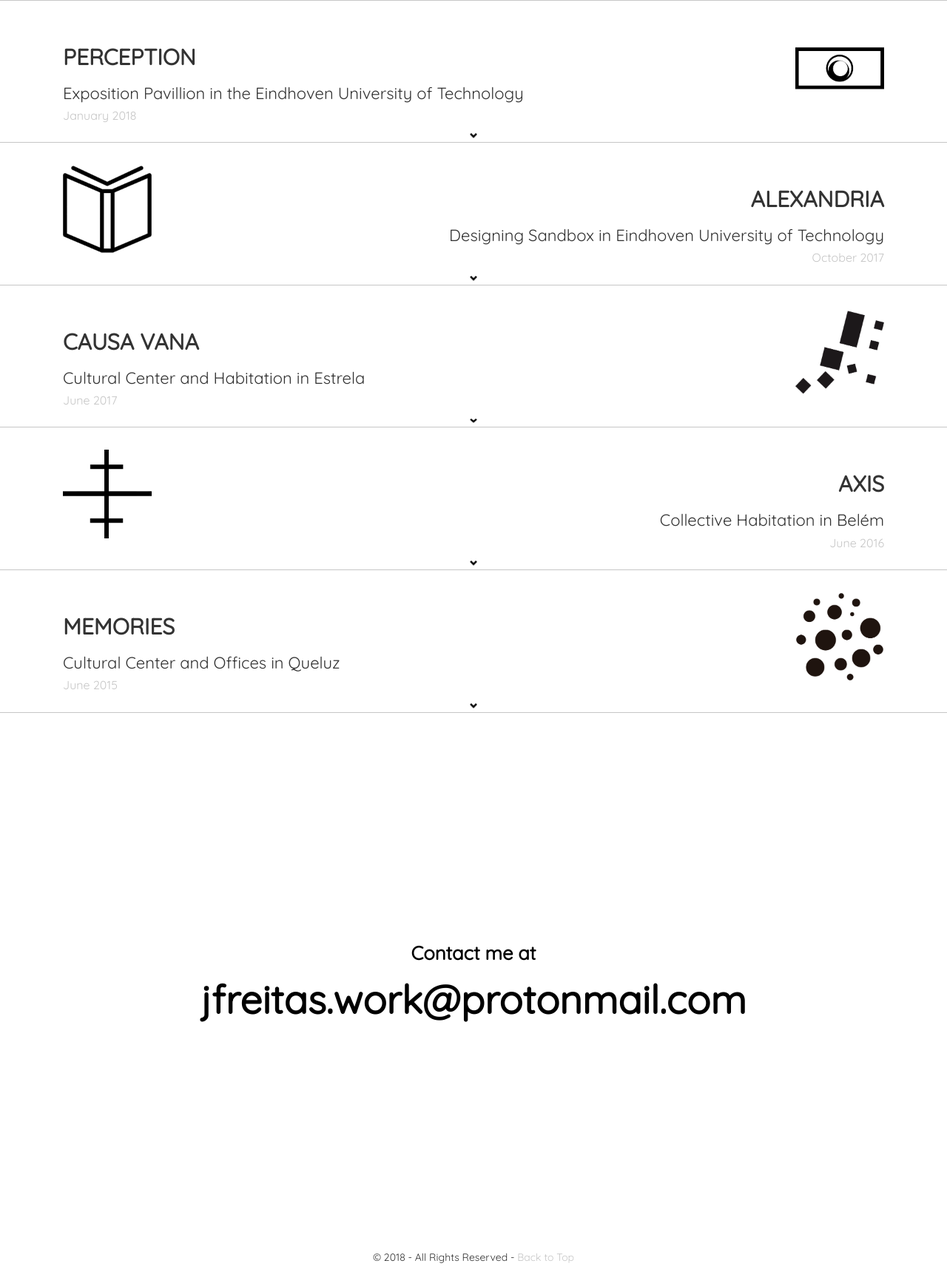
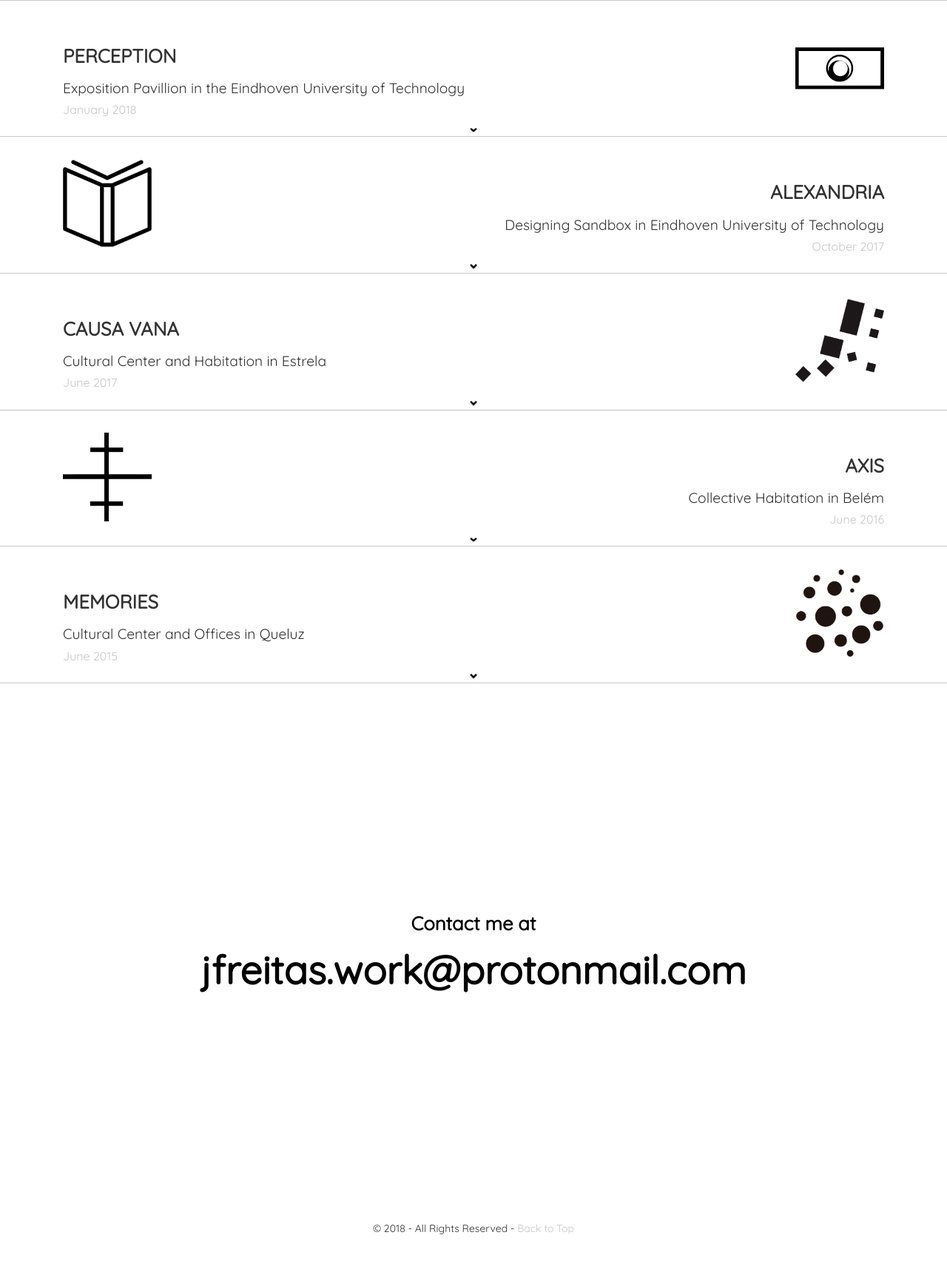
Before and after one commit to archifreitas/archifreitas.github.io, a Jekyll site: the page portfolio.html, which Jekyll copies as it is, in a window 1280 px wide. Shown: the part 2201-3921 px from the top of the page at 74% size. Built offline with Jekyll 4.4.1, drawn with Linux system fonts in a browser that asks for light colours; nearby versions of some CDN libraries; library files that are not in the unit come from our copies; after the commit the page ends 3882 px from its top, so only the background shows below that.

Commit message:
update text projects

```diff
--- a/assets/css/index.css
+++ b/assets/css/index.css
@@ -105,6 +105,15 @@ a.top-text:hover {
 p.brain-text {
   padding-top: 0px;
   text-align: left;
+}
+
+h2.project-title {
+	font-size:2vw;
+	font-weight:bold;
+}
+
+h3.project-subtitle {
+	font-size:1.5vw;
 }
 
 h2.text-max {
@@ -449,6 +458,15 @@ a.clickbait:hover {
 			text-align: justify;
 		}
 
+		h2.project-title {
+			font-size:4vw;
+			font-weight:bold;
+		}
+
+		h3.project-subtitle {
+			font-size:3.5vw;
+		}
+
 		img.icon {
 			display: inline;
 			float: right;
@@ -463,7 +481,7 @@ a.clickbait:hover {
 
 		#myImg {
 				height:180px;
-				width:350px;
+				width:100%;
 				border: 1px solid #c6c6c6;
 				z-index:2;
 		    border-radius: 5px;
--- a/portfolio.html
+++ b/portfolio.html
@@ -235,8 +235,8 @@
     <div class="container" style="padding-top: 30px">
       <div class="row" onclick="hideShow0()" style="cursor:pointer">
         <div class="col-lg-10 col-8" style="padding-top: 10px; text-align: left">
-          <h2><strong>PERCEPTION</strong></h2>
-          <h3>Exposition Pavillion in the Eindhoven University of Technology</h3>
+          <h2 class="project-title"><strong>PERCEPTION</strong></h2>
+          <h3 class="project-subtitle">Exposition Pavillion in the Eindhoven University of Technology</h3>
           <h4 class="text-grey">January 2018</h4>
         </div>
         <div class="col-lg-2 col-4">
@@ -294,8 +294,8 @@
           <img class="icon-left" src="assets/img/proj2/icon.png">
         </div>
         <div class="col-lg-10 col-8" style="padding-top: 10px; text-align: right">
-          <h2><strong>ALEXANDRIA</strong></h2>
-          <h3>Designing Sandbox in Eindhoven University of Technology</h3>
+          <h2 class="project-title"><strong>ALEXANDRIA</strong></h2>
+          <h3 class="project-subtitle">Designing Sandbox in Eindhoven University of Technology</h3>
           <h4 class="text-grey">October 2017</h4>
         </div>
       </div>
@@ -349,8 +349,8 @@
     <div class="container" style="padding-top: 30px">
       <div class="row" onclick="hideShow2()" style="cursor:pointer">
         <div class="col-lg-10 col-8" style="padding-top: 10px; text-align: left">
-          <h2><strong>CAUSA VANA</strong></h2>
-          <h3>Cultural Center and Habitation in Estrela</h3>
+          <h2 class="project-title"><strong>CAUSA VANA</strong></h2>
+          <h3 class="project-subtitle">Cultural Center and Habitation in Estrela</h3>
           <h4 class="text-grey">June 2017</h4>
         </div>
         <div class="col-lg-2 col-4">
@@ -416,8 +416,8 @@
           <img class="icon-left" src="assets/img/proj4/icon.png">
         </div>
         <div class="col-lg-10 col-8" style="padding-top: 10px; text-align: right">
-          <h2><strong>AXIS</strong></h2>
-          <h3>Collective Habitation in Belém</h3>
+          <h2 class="project-title"><strong>AXIS</strong></h2>
+          <h3 class="project-subtitle">Collective Habitation in Belém</h3>
           <h4 class="text-grey">June 2016</h4>
         </div>
       </div>
@@ -470,8 +470,8 @@
     <div class="container" style="padding-top: 30px">
       <div class="row" onclick="hideShow4()" style="cursor:pointer">
         <div class="col-lg-10 col-8" style="padding-top: 10px; text-align: left">
-          <h2><strong>MEMORIES</strong></h2>
-          <h3>Cultural Center and Offices in Queluz</h3>
+          <h2 class="project-title"><strong>MEMORIES</strong></h2>
+          <h3 class="project-subtitle">Cultural Center and Offices in Queluz</h3>
           <h4 class="text-grey">June 2015</h4>
         </div>
         <div class="col-lg-2 col-4">
```
